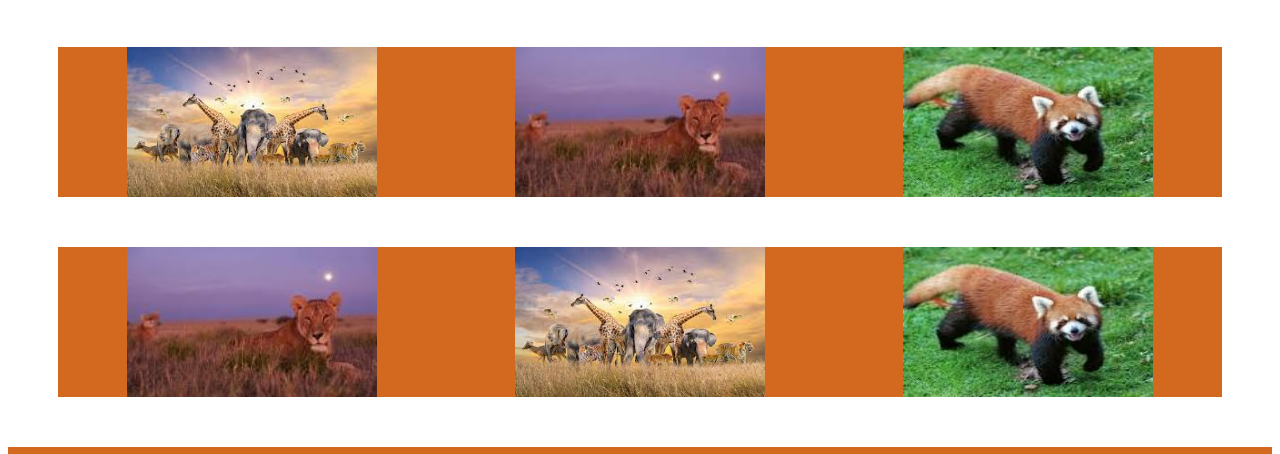
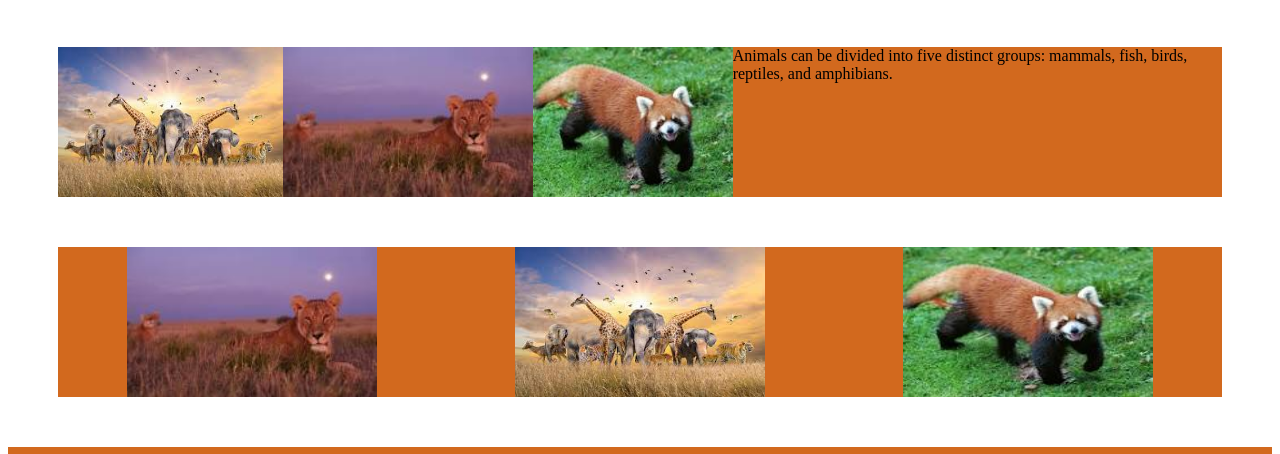
Before and after one commit to emwenda22/Fortnite, a plain HTML site: page index.html in a window 1280 px wide. Shown: the part 627-1081 px from the top of the page. Drawn offline with Linux system fonts and the light colour scheme.

Commit message:
first commit

```diff
--- a/index.html
+++ b/index.html
@@ -39,6 +39,7 @@
         <img style="width: 250px;height: 150px; ; ;" src="images\big.png" alt="LION">
         <img style="width: 250px;height: 150px;  ;" src="images\save.png" alt="" srcset="">
         <img style="width: 250px;height:150px ; ;" src="images\toto.png" alt="" srcset="">
+        Animals can be divided into five distinct groups: mammals, fish, birds, reptiles, and amphibians.
 
         </div>
         <div style="display:flex ;justify-content: space-around;margin:50px ;background-color: chocolate;">
```
